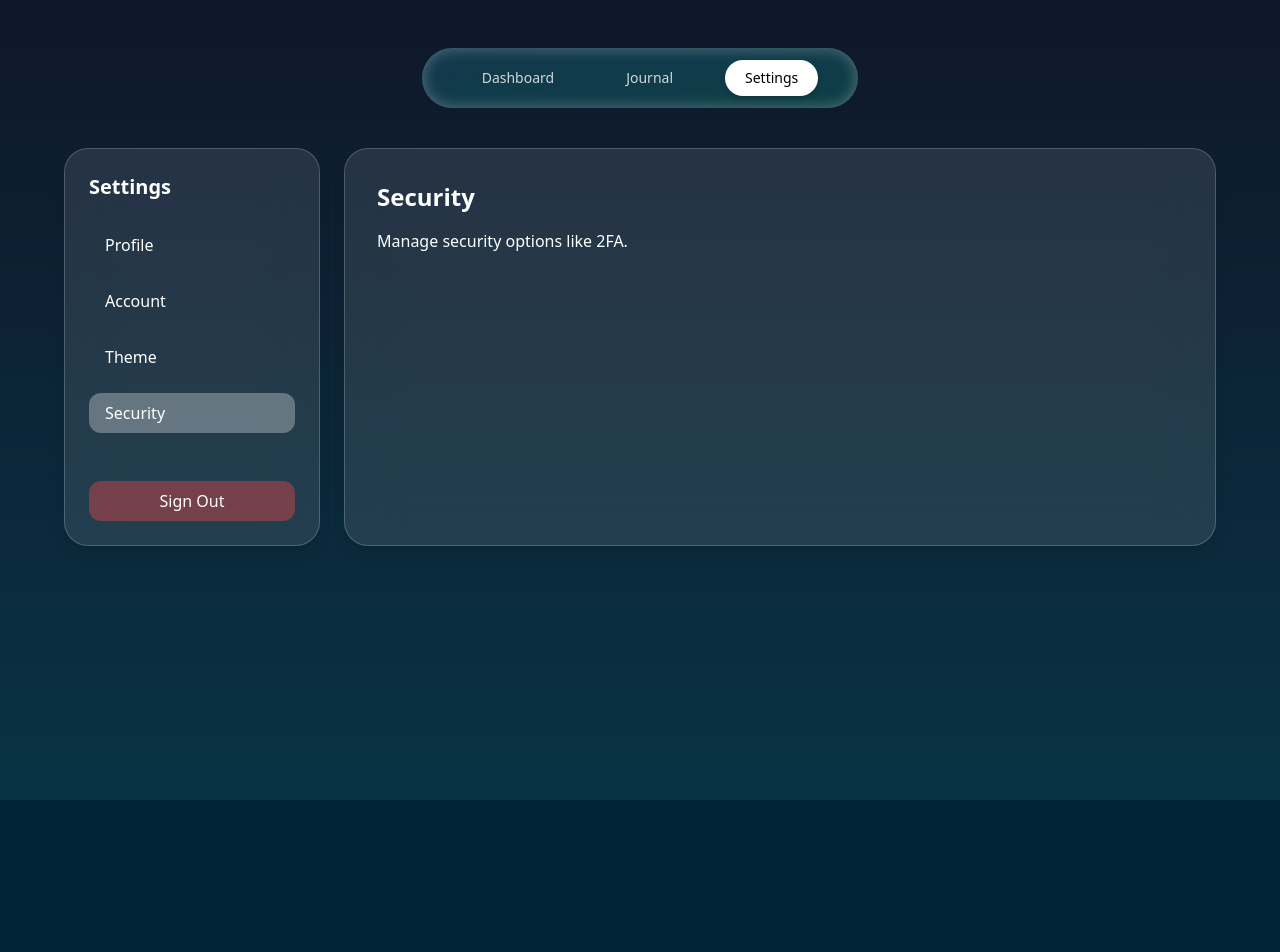
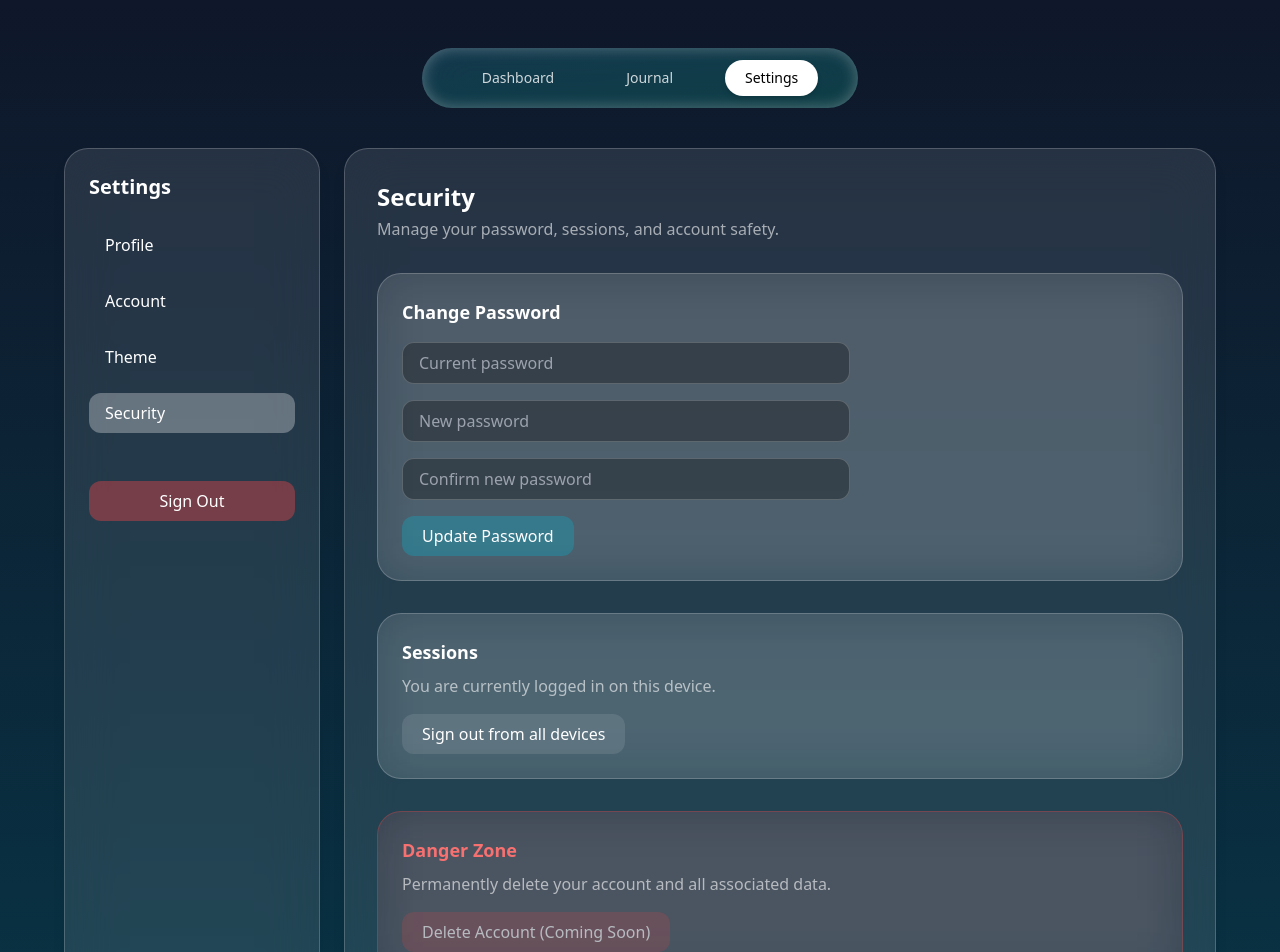
Before and after one commit to EngrMikael/Crypto-Trading-Journal, a React app in the folder frontend/: page /settings/security in a window 1280 px wide. Shown: the top 952 px of the page. Before the commit the page ends 800 px from the top, so only its background shows below. Built offline with nearby package versions, Linux system fonts and the light colour scheme; no server answers; sample sign-in values are in the browser's storage; the HTML template or start-up script is replaced by a standard one.

Commit message:
Mock UI for Security settings

```diff
--- a/frontend/src/pages/settings/SecuritySettings.jsx
+++ b/frontend/src/pages/settings/SecuritySettings.jsx
@@ -1,8 +1,136 @@
+import { useState } from "react";
+
 export default function SecuritySettings() {
+  const [loading, setLoading] = useState(false);
+
+  const handlePasswordChange = (e) => {
+    e.preventDefault();
+    setLoading(true);
+
+    // MOCK — Supabase logic will go here
+    setTimeout(() => {
+      alert("Password updated (mock)");
+      setLoading(false);
+    }, 1200);
+  };
+
+  const handleSignOutAll = () => {
+    // MOCK — Supabase revoke sessions later
+    alert("Signed out from all devices (mock)");
+  };
+
   return (
-    <div>
-      <h1 className="text-2xl font-semibold mb-4">Security</h1>
-      <p>Manage security options like 2FA.</p>
+    <div className="space-y-8">
+
+      {/* PAGE TITLE */}
+      <div>
+        <h1 className="text-2xl font-semibold">Security</h1>
+        <p className="text-white/60 mt-1">
+          Manage your password, sessions, and account safety.
+        </p>
+      </div>
+
+      {/* CHANGE PASSWORD */}
+      <section
+        className="
+          p-6 rounded-3xl
+          bg-white/10 backdrop-blur-xl
+          border border-white/20
+        "
+      >
+        <h2 className="text-lg font-semibold mb-4">Change Password</h2>
+
+        <form onSubmit={handlePasswordChange} className="space-y-4 max-w-md">
+          <input
+            type="password"
+            placeholder="Current password"
+            className="w-full px-4 py-2 rounded-xl bg-black/30 border border-white/20 focus:outline-none"
+            required
+          />
+
+          <input
+            type="password"
+            placeholder="New password"
+            className="w-full px-4 py-2 rounded-xl bg-black/30 border border-white/20 focus:outline-none"
+            required
+          />
+
+          <input
+            type="password"
+            placeholder="Confirm new password"
+            className="w-full px-4 py-2 rounded-xl bg-black/30 border border-white/20 focus:outline-none"
+            required
+          />
+
+          <button
+            type="submit"
+            disabled={loading}
+            className="
+              px-5 py-2 rounded-xl
+              bg-cyan-500/30 hover:bg-cyan-500/50
+              transition-all
+              disabled:opacity-50
+            "
+          >
+            {loading ? "Updating..." : "Update Password"}
+          </button>
+        </form>
+      </section>
+
+      {/* SESSIONS */}
+      <section
+        className="
+          p-6 rounded-3xl
+          bg-white/10 backdrop-blur-xl
+          border border-white/20
+        "
+      >
+        <h2 className="text-lg font-semibold mb-2">Sessions</h2>
+        <p className="text-white/60 mb-4">
+          You are currently logged in on this device.
+        </p>
+
+        <button
+          onClick={handleSignOutAll}
+          className="
+            px-5 py-2 rounded-xl
+            bg-white/10 hover:bg-white/20
+            transition-all
+          "
+        >
+          Sign out from all devices
+        </button>
+      </section>
+
+      {/* DANGER ZONE */}
+      <section
+        className="
+          p-6 rounded-3xl
+          bg-red-500/10 backdrop-blur-xl
+          border border-red-500/30
+        "
+      >
+        <h2 className="text-lg font-semibold text-red-400 mb-2">
+          Danger Zone
+        </h2>
+
+        <p className="text-white/60 mb-4">
+          Permanently delete your account and all associated data.
+        </p>
+
+        <button
+          disabled
+          className="
+            px-5 py-2 rounded-xl
+            bg-red-500/30
+            cursor-not-allowed
+            opacity-60
+          "
+        >
+          Delete Account (Coming Soon)
+        </button>
+      </section>
+
     </div>
   );
 }
```
